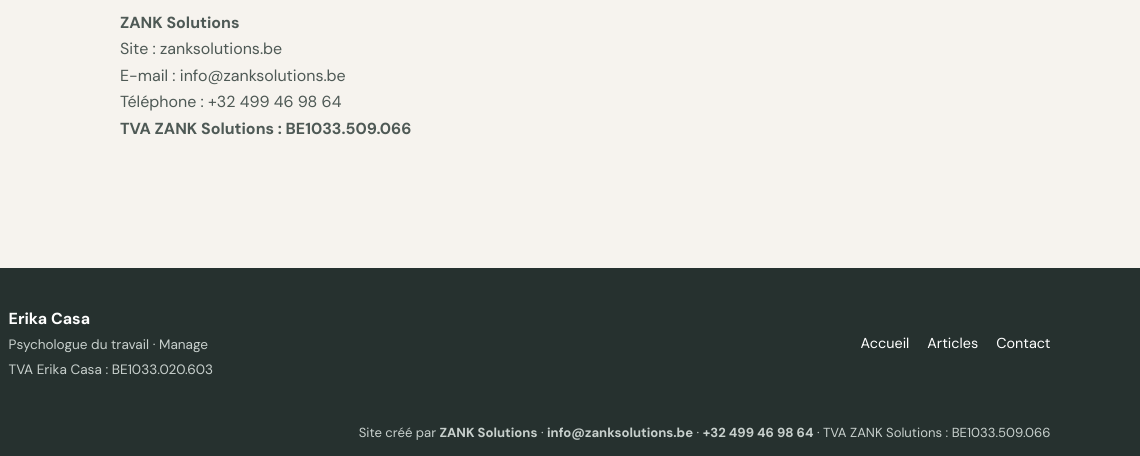
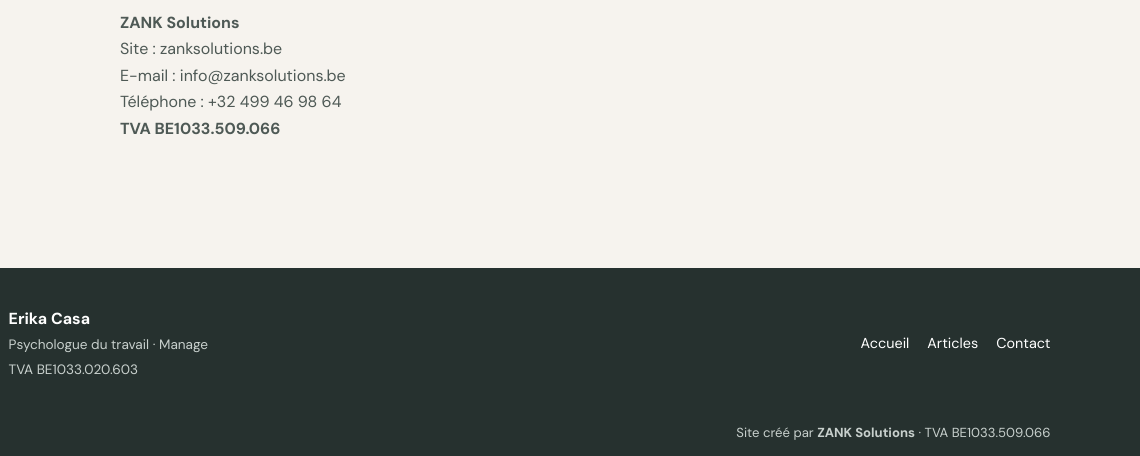
Before and after one commit to zanksolutions-hash/Erika, a plain HTML site: page mentions-legales.html in a window 1280 px wide. Shown: the part 1527-1983 px from the top of the page, 140-1280 px from the left. Drawn offline with nearby package versions, Linux system fonts and the light colour scheme.

Commit message:
Simplifie les informations TVA du footer

```diff
--- a/mentions-legales.html
+++ b/mentions-legales.html
@@ -24,7 +24,7 @@
     <h1>Mentions légales</h1>
     <div class="article-body">
       <h2>Éditeur du site</h2>
-      <p><strong>Erika Casa</strong><br>Psychologue du travail<br>Cabinet : Grand’Rue 56, 7170 Manage, Belgique<br><strong>TVA Erika Casa : BE1033.020.603</strong><br>Téléphone : <a href="tel:+32472376785">+32 472 37 67 85</a><br>E-mail : <a href="mailto:erika.casa.pro@hotmail.com">erika.casa.pro@hotmail.com</a></p>
+      <p><strong>Erika Casa</strong><br>Psychologue du travail<br>Cabinet : Grand’Rue 56, 7170 Manage, Belgique<br><strong>TVA BE1033.020.603</strong><br>Téléphone : <a href="tel:+32472376785">+32 472 37 67 85</a><br>E-mail : <a href="mailto:erika.casa.pro@hotmail.com">erika.casa.pro@hotmail.com</a></p>
       <h2>Objet du site</h2>
       <p>Ce site présente l’activité professionnelle d’Erika Casa, ses domaines d’accompagnement, ses coordonnées et des articles d’information autour de la psychologie du travail, du bien-être professionnel, de la réorientation et de thématiques associées.</p>
       <h2>Responsabilité</h2>
@@ -34,13 +34,13 @@
       <h2>Données personnelles</h2>
       <p>Les informations transmises volontairement par e-mail ou téléphone sont utilisées uniquement afin de répondre à la demande de contact ou d’organiser un rendez-vous. Pour toute question relative à vos données, vous pouvez contacter Erika Casa à l’adresse indiquée ci-dessus.</p>
       <h2>Conception et développement du site</h2>
-      <p><strong>ZANK Solutions</strong><br>Site : <a href="https://zanksolutions.be/#services" target="_blank" rel="noopener">zanksolutions.be</a><br>E-mail : <a href="mailto:info@zanksolutions.be">info@zanksolutions.be</a><br>Téléphone : <a href="tel:+32499469864">+32 499 46 98 64</a><br><strong>TVA ZANK Solutions : BE1033.509.066</strong></p>
+      <p><strong>ZANK Solutions</strong><br>Site : <a href="https://zanksolutions.be/#services" target="_blank" rel="noopener">zanksolutions.be</a><br>E-mail : <a href="mailto:info@zanksolutions.be">info@zanksolutions.be</a><br>Téléphone : <a href="tel:+32499469864">+32 499 46 98 64</a><br><strong>TVA BE1033.509.066</strong></p>
     </div>
   </main>
   <footer style="position:relative;padding-bottom:78px;">
-    <div class="footer-brand"><img src="assets/logo-psychologie-transparent.png" alt=""><div><strong>Erika Casa</strong><p>Psychologue du travail · Manage</p><p>TVA Erika Casa : BE1033.020.603</p></div></div>
+    <div class="footer-brand"><img src="assets/logo-psychologie-transparent.png" alt=""><div><strong>Erika Casa</strong><p>Psychologue du travail · Manage</p><p>TVA BE1033.020.603</p></div></div>
     <div class="footer-links"><a href="index.html">Accueil</a><a href="articles.html">Articles</a><a href="index.html#contact">Contact</a></div>
-    <p class="footer-credit">Site créé par <a href="https://zanksolutions.be/#services" target="_blank" rel="noopener">ZANK Solutions</a><span class="footer-credit-details"> · <a href="mailto:info@zanksolutions.be">info@zanksolutions.be</a> · <a href="tel:+32499469864">+32 499 46 98 64</a> · TVA ZANK Solutions : BE1033.509.066</span></p>
+    <p class="footer-credit">Site créé par <a href="https://zanksolutions.be/#services" target="_blank" rel="noopener">ZANK Solutions</a><span class="footer-credit-details"> · TVA BE1033.509.066</span></p>
   </footer>
 </body>
 </html>
```
